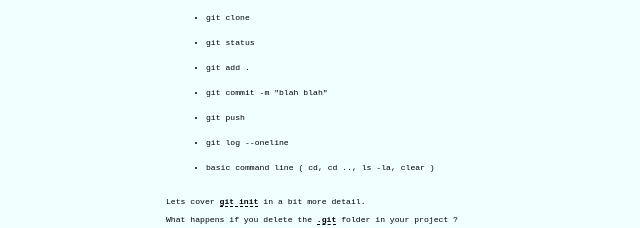
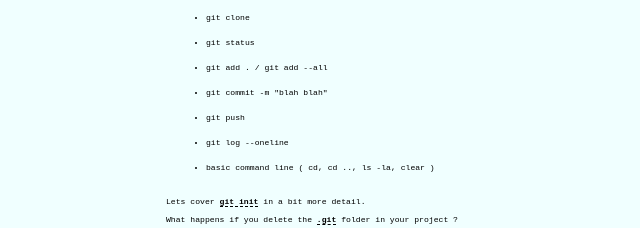
Before and after one commit to kdowd/gitDemo2025, a plain HTML site: page index.html in a window 1280 px wide. Shown: the part 428-656 px from the top of the page, 0-640 px from the left. Drawn offline with Linux system fonts and the light colour scheme.

Commit message:
Update index.html

```diff
--- a/index.html
+++ b/index.html
@@ -77,7 +77,7 @@
                         <li>git init</li>
                         <li>git clone</li>
                         <li>git status</li>
-                        <li>git add .</li>
+                        <li>git add . / git add --all</li>
                         <li>git commit -m "blah blah"</li>
                         <li>git push</li>
                         <li>git log --oneline</li>
```
